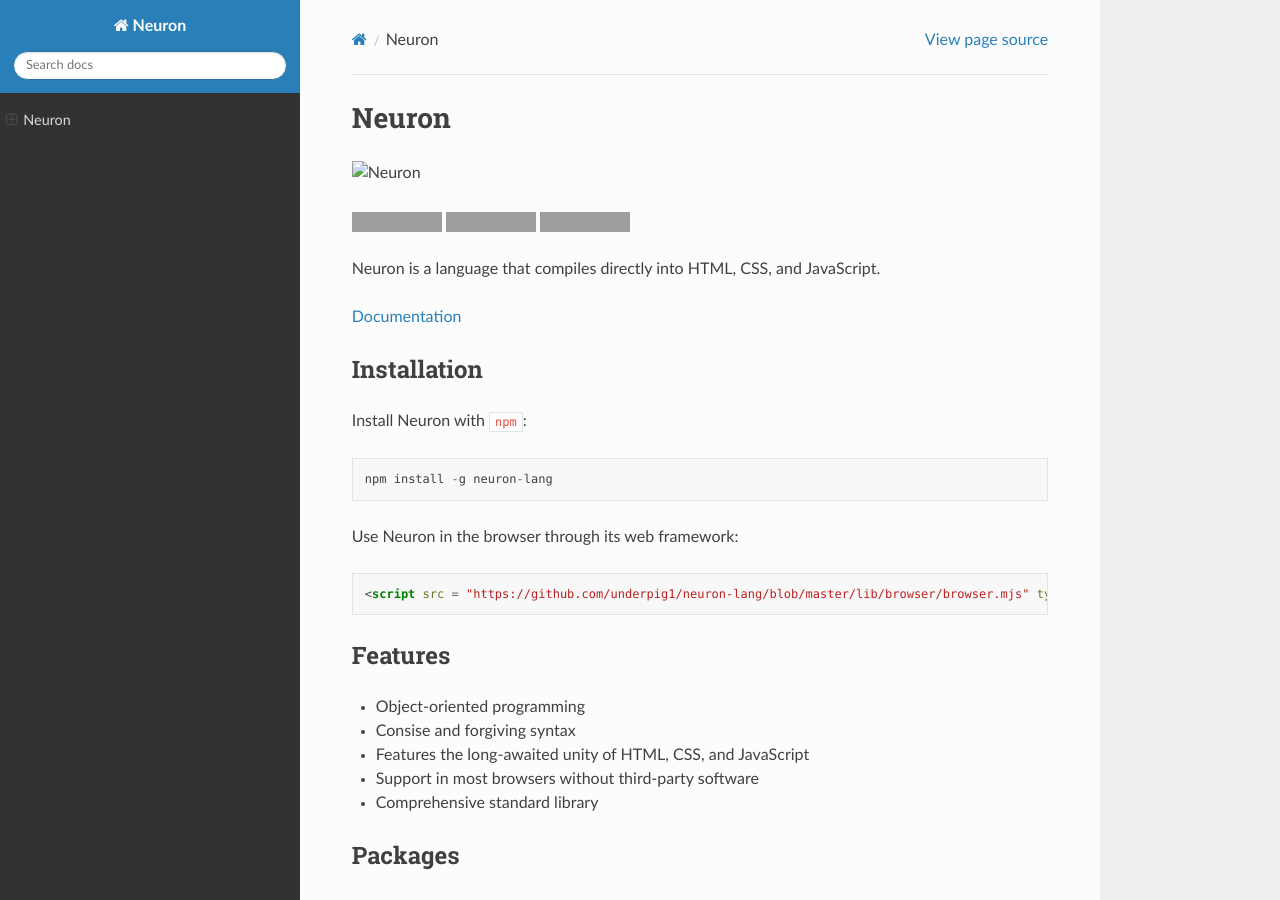
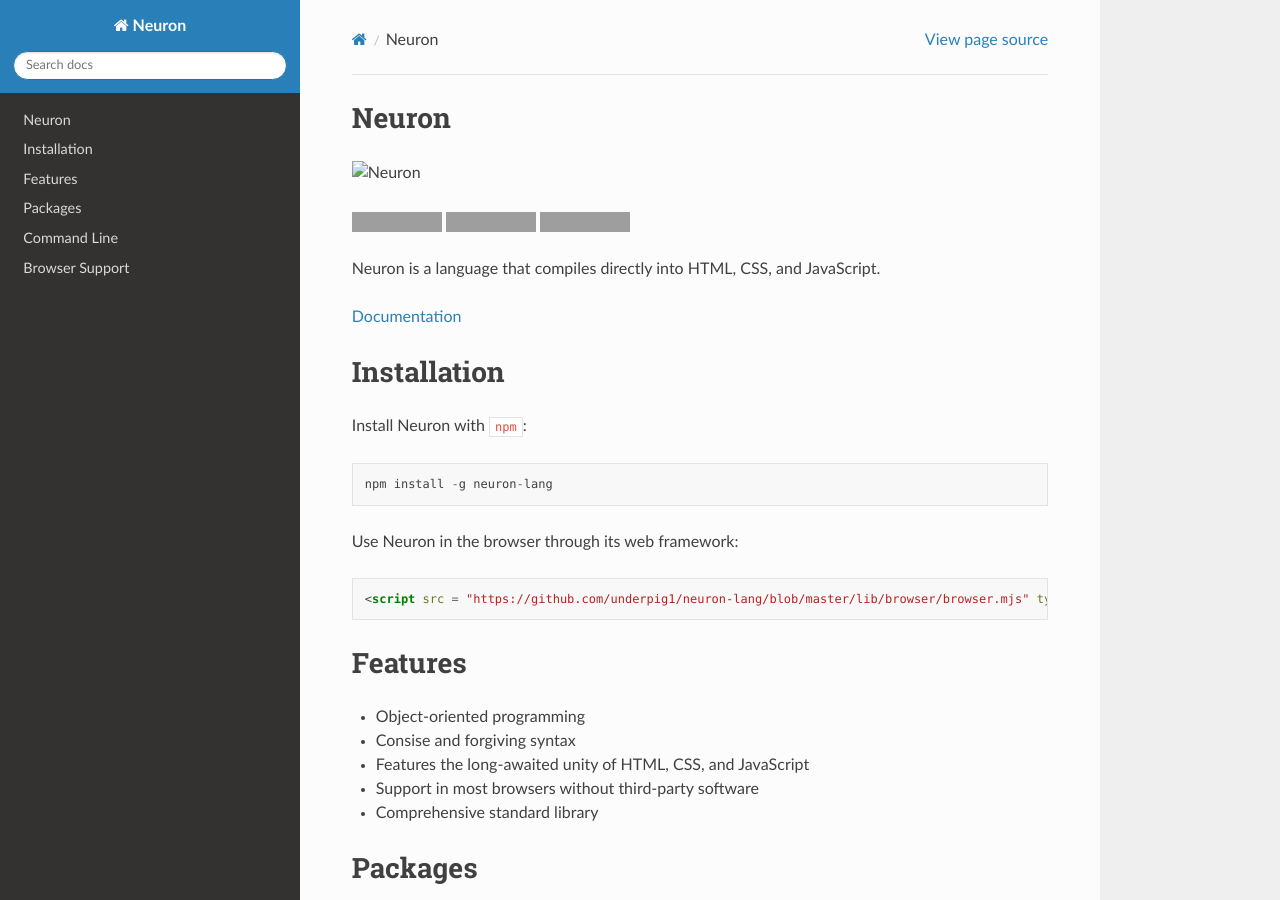
Before and after one commit to underpig1/neuron-lang, a Sphinx documentation site: the page built from docs/source/index.md, in a window 1280 px wide and 900 px high. Built offline with Sphinx 7.4.7 and the Read the Docs theme 2.0.0, drawn with Linux system fonts in a browser that asks for light colours; grey boxes are pictures that could not be loaded.

Commit message:
Update index.md

````diff
--- a/docs/source/index.md
+++ b/docs/source/index.md
@@ -8,7 +8,7 @@
 Neuron is a language that compiles directly into HTML, CSS, and JavaScript.
 
 [Documentation](https://neuron-lang.readthedocs.io/en/master/)
-## Installation
+# Installation
 Install Neuron with `npm`:
 ```
 npm install -g neuron-lang
@@ -18,26 +18,26 @@
 <script src = "https://github.com/underpig1/neuron-lang/blob/master/lib/browser/browser.mjs" type = "module"></script>
 ```
 
-## Features
+# Features
 - Object-oriented programming
 - Consise and forgiving syntax
 - Features the long-awaited unity of HTML, CSS, and JavaScript
 - Support in most browsers without third-party software
 - Comprehensive standard library
 
-## Packages
+# Packages
 Packages with JavaScript bindings are written in the JSON format. See [`lib/packages/reference.json`](https://github.com/underpig1/neuron-lang/blob/master/lib/packages/reference.json) for an example.
 
 To help extensify Neuron's standard library, submit a Pull Request with the appended package in the `lib/packages` folder.
 
-## Command Line
+# Command Line
 Install Neuron with `npm`:
 ```
 npm install -g neuron-lang
 ```
 Neuron can then be used in the Command Line as such: `neuron myFile.neuron`
 
-## Browser Support
+# Browser Support
 Neuron can be used in the browser through its web framework:
 ```html
 <script src = "https://github.com/underpig1/neuron-lang/blob/master/lib/browser/browser.mjs" type = "module"></script>
````
